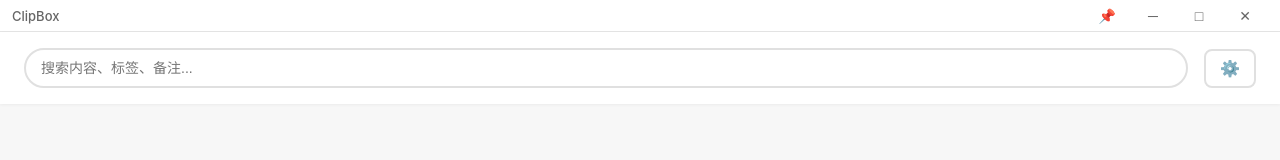
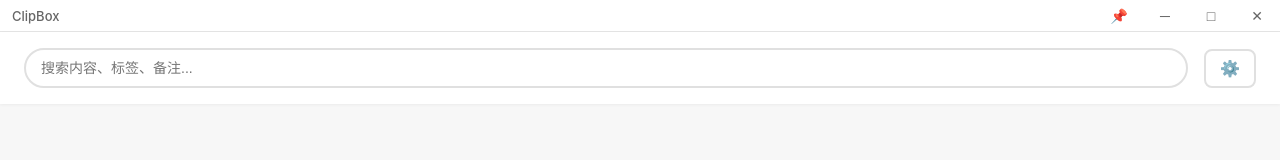
Before and after one commit to zongqir/qollector, a React (Vite) app: page / in a window 1280 px wide. Shown: the top 160 px of the page. Built offline with nearby package versions, Linux system fonts and the light colour scheme.

Commit message:
[FIX]修复窗口拖动问题

```diff
--- a/src-tauri/tauri.conf.json
+++ b/src-tauri/tauri.conf.json
@@ -31,6 +31,7 @@
           "identifier": "main-capability",
           "windows": ["main"],
           "permissions": [
+            "core:window:allow-start-dragging",
             "core:window:allow-set-always-on-top",
             "core:window:allow-minimize",
             "core:window:allow-maximize",
--- a/src/App.css
+++ b/src/App.css
@@ -31,9 +31,16 @@ body {
   display: flex;
   justify-content: space-between;
   align-items: center;
-  padding: 0 12px;
   border-bottom: 1px solid #e5e5e5;
   user-select: none;
+}
+
+.titlebar-drag-area {
+  flex: 1;
+  height: 100%;
+  display: flex;
+  align-items: center;
+  padding-left: 12px;
 }
 
 .titlebar-title {
--- a/src/App.jsx
+++ b/src/App.jsx
@@ -466,8 +466,10 @@ function App() {
       {showSettings && <Settings onClose={() => setShowSettings(false)} />}
 
       {/* 自定义标题栏 */}
-      <div data-tauri-drag-region className="titlebar">
-        <div className="titlebar-title">ClipBox</div>
+      <div className="titlebar">
+        <div data-tauri-drag-region className="titlebar-drag-area">
+          <div className="titlebar-title">ClipBox</div>
+        </div>
         <div className="titlebar-buttons">
           <button
             onClick={toggleWindowAlwaysOnTop}
```
